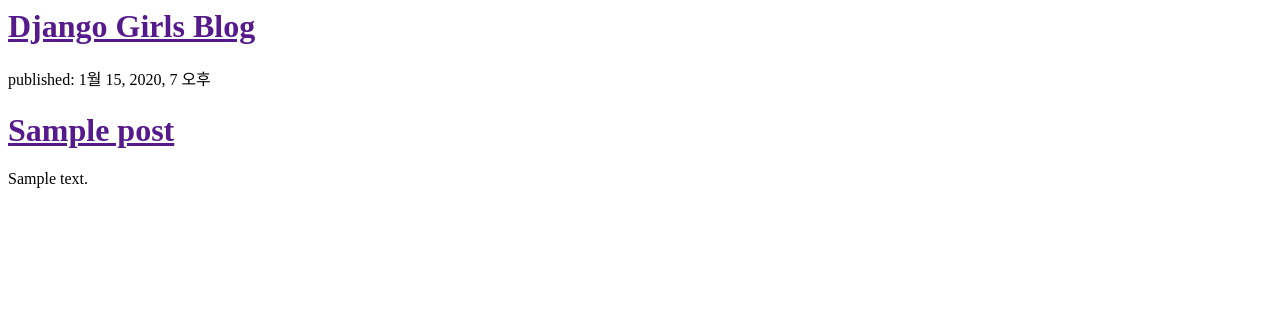
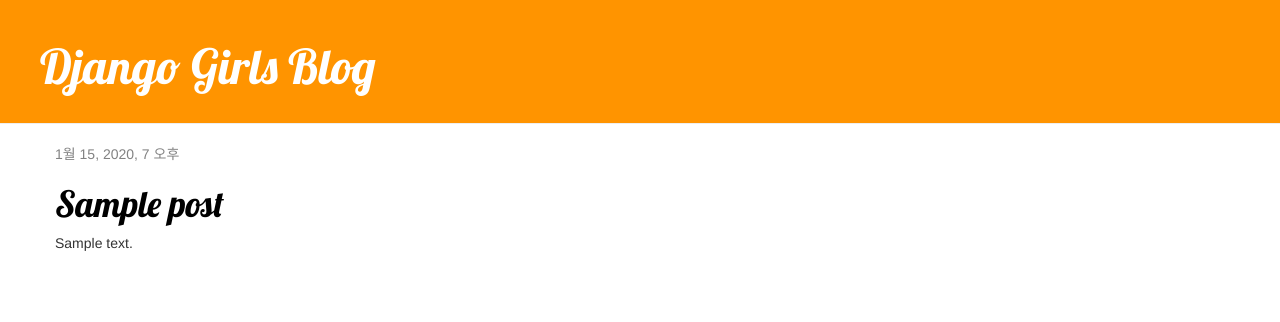
Before and after one commit to chayeex/my-first-blog, a Django app: template blog/templates/blog/post_list.html in a window 1280 px wide. Shown: the top 322 px of the page. Run offline with Django 3.2, Linux system fonts and the light colour scheme; the template is opened without the code that fills it: values that come from a table or form of the project are taken from there, others are empty; tables that the repository leaves empty hold one stand-in row (values such as "Sample post"); some libraries are stand-ins or nearby versions.

Commit message:
Added view and template for detailed blog post as well as CSS for the site.

```diff
--- /dev/null
+++ b/blog/static/css/blog.css
@@ -0,0 +1,50 @@
+h1 a {
+    color: #FCA205;
+    font-family: 'Lobster';
+}
+.page-header {
+    background-color: #ff9400;
+    margin-top: 0;
+    padding: 20px 20px 20px 40px;
+}
+
+.page-header h1, .page-header h1 a, .page-header h1 a:visited, .page-header h1 a:active {
+    color: #ffffff;
+    font-size: 36pt;
+    text-decoration: none;
+}
+
+.content {
+    margin-left: 40px;
+}
+
+h1, h2, h3, h4 {
+    font-family: 'Lobster', cursive;
+}
+
+.date {
+    color: #828282;
+}
+
+.save {
+    float: right;
+}
+
+.post-form textarea, .post-form input {
+    width: 100%;
+}
+
+.top-menu, .top-menu:hover, .top-menu:visited {
+    color: #ffffff;
+    float: right;
+    font-size: 26pt;
+    margin-right: 20px;
+}
+
+.post {
+    margin-bottom: 70px;
+}
+
+.post h1 a, .post h1 a:visited {
+    color: #000000;
+}
--- /dev/null
+++ b/blog/templates/blog/base.html
@@ -0,0 +1,23 @@
+{% load staticfiles %}
+<html>
+    <head>
+        <title>Django Girls blog</title>
+        <link rel="stylesheet" href="//maxcdn.bootstrapcdn.com/bootstrap/3.2.0/css/bootstrap.min.css">
+        <link rel="stylesheet" href="//maxcdn.bootstrapcdn.com/bootstrap/3.2.0/css/bootstrap-theme.min.css">
+        <link href='//fonts.googleapis.com/css?family=Lobster&subset=latin,latin-ext' rel='stylesheet' type='text/css'>
+        <link rel="stylesheet" href="{% static 'css/blog.css' %}">
+    </head>
+    <body>
+    <div class="page-header">
+        <h1><a href="/">Django Girls Blog</a></h1>
+    </div>
+    <div class="content container">
+        <div class="row">
+            <div class="col-md-8">
+            {% block content %}
+            {% endblock %}
+            </div>
+        </div>
+    </div>
+</body>
+</html>
--- a/blog/templates/blog/post_list.html
+++ b/blog/templates/blog/post_list.html
@@ -1,18 +1,13 @@
-<html>
-    <head>
-        <title>Django Girls blog</title>
-    </head>
-    <body>
-        <div>
-            <h1><a href="">Django Girls Blog</a></h1>
+{% extends 'blog/base.html' %}
+
+{% block content %}
+    {% for post in posts %}
+        <div class="post">
+            <div class="date">
+                {{ post.published_date }}
+            </div>
+            <h1><a href="{% url 'post_detail' pk=post.pk %}">{{ post.title }}</a></h1>
+            <p>{{ post.text|linebreaksbr }}</p>
         </div>
-
-        {% for post in posts %}
-            <div>
-                <p>published: {{ post.published_date }}</p>
-                <h1><a href=''>{{ post.title }}</a></h1>
-                <p>{{ post.text|linebreaksbr }}</p>
-        {% endfor %}
-
-    </body>
-</html>
+    {% endfor %}
+{% endblock %}
--- a/blog/urls.py
+++ b/blog/urls.py
@@ -1,21 +1,9 @@
-"""mysite URL Configuration
 
-The `urlpatterns` list routes URLs to views. For more information please see:
-    https://docs.djangoproject.com/en/1.11/topics/http/urls/
-Examples:
-Function views
-    1. Add an import:  from my_app import views
-    2. Add a URL to urlpatterns:  url(r'^$', views.home, name='home')
-Class-based views
-    1. Add an import:  from other_app.views import Home
-    2. Add a URL to urlpatterns:  url(r'^$', Home.as_view(), name='home')
-Including another URLconf
-    1. Import the include() function: from django.conf.urls import url, include
-    2. Add a URL to urlpatterns:  url(r'^blog/', include('blog.urls'))
-"""
 from django.conf.urls import url
 from . import views
 
 urlpatterns = [
     url(r'^$', views.post_list, name='post_list'),
+    url(r'^post/(?P<pk>\d+)/$', views.post_detail, name='post_detail'),
+
 ]
--- a/blog/views.py
+++ b/blog/views.py
@@ -1,8 +1,13 @@
 from django.shortcuts import render
 from .models import Post
 from django.utils import timezone
+from django.shortcuts import render, get_object_or_404
 
 # Create your views here.
 def post_list(request):
 	posts = Post.objects.filter(published_date__lte=timezone.now()).order_by('published_date')
 	return render(request, 'blog/post_list.html', {'posts':posts})
+
+def post_detail(request, pk):
+	post = get_object_or_404(Post, pk=pk)
+	return render(request, 'blog/post_detail.html', {'post':post})
```
Also changed, not shown: blog/templates/blog/post_detail.html (added, +13 -0 lines).
